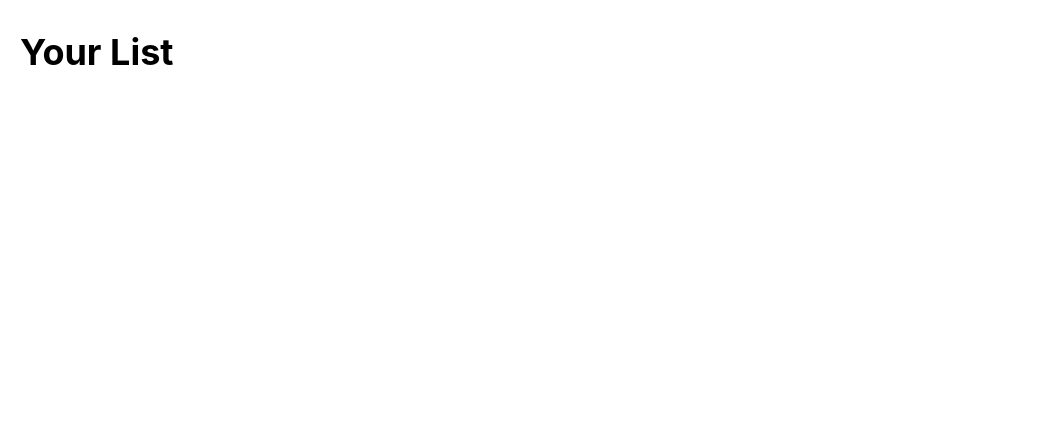
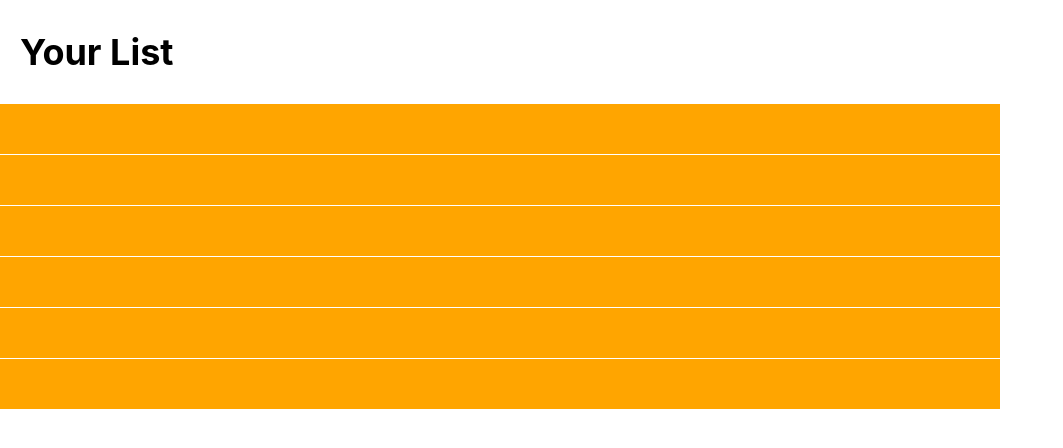
Before and after one commit to MadeInHellH/React, a React (Create React App) app in the folder world/: page / in a window 1280 px wide. Shown: the top 448 px of the page, without its empty margins (0-1063 px from the left). Built offline with nearby package versions, Linux system fonts and the light colour scheme.

Commit message:
Add more structure

```diff
--- a/world/src/components/app.js
+++ b/world/src/components/App.js
@@ -1,5 +1,7 @@
 import React, { Component } from 'react';
 import '../styles/app.css';
+import Grid from './Grid';
+import lists from '../data/list.json';
 
 class App extends Component {
   render() {
@@ -9,6 +11,7 @@ class App extends Component {
           <p>Your List</p>
           <div className="app-avatar"></div>
         </div>
+        <Grid />
       </div>
     );
   }
--- /dev/null
+++ b/world/src/components/Grid.js
@@ -0,0 +1,20 @@
+import React, { Component } from 'react';
+import '../styles/grid.css';
+import Todo from './Todo';
+
+class Grid extends Component {
+  render() {
+    return (
+      <div className="grid">
+	  	<Todo />
+	  	<Todo />
+		<Todo />
+		<Todo />
+		<Todo />
+		<Todo />
+	  </div>
+    );
+  }
+}
+
+export default Grid
--- /dev/null
+++ b/world/src/components/Todo.js
@@ -0,0 +1,13 @@
+import React, { Component } from 'react';
+import '../styles/todo.css';
+
+class Todo extends Component {
+  render() {
+    return (
+      <div className="todo">
+      </div>
+    );
+  }
+}
+
+export default Todo
--- /dev/null
+++ b/world/src/data/list.json
@@ -0,0 +1,29 @@
+{
+	"list" : [
+		{
+			"title" : "Buy iMac",
+			"day" : "2017-08-20T00:00:00.511Z",
+			"completed" : false
+		},
+		{
+			"title" : "Buy iPad",
+			"day" : "2017-08-22T00:00:00.511Z",
+			"completed" : false
+		},
+		{
+			"title" : "Invoice Apple",
+			"day" : "2017-08-24T00:00:00.511Z",
+			"completed" : false
+		},
+		{
+			"title" : "Call accountant",
+			"day" : "2017-08-26T00:00:00.511Z",
+			"completed" : false
+		},
+		{
+			"title" : "Book tickets to Austria",
+			"day" : "2017-08-28T00:00:00.511Z",
+			"completed" : false
+		}
+	]
+}
--- a/world/src/index.js
+++ b/world/src/index.js
@@ -1,7 +1,7 @@
 import React from 'react';
 import ReactDOM from 'react-dom';
 import './styles/index.css';
-import App from './components/app';
+import App from './components/App';
 import registerServiceWorker from './registerServiceWorker';
 
 ReactDOM.render(<App />, document.getElementById('root'));
--- a/world/src/styles/app.css
+++ b/world/src/styles/app.css
@@ -4,7 +4,7 @@
 }
 
 .app-heading {
-	margin: 30px 20px 0px 20px;
+	margin: 30px 20px 30px 20px;
 	display: flex;
 	flex-diraction: row;
 	justify-content: space-between;
--- /dev/null
+++ b/world/src/styles/grid.css
@@ -0,0 +1,2 @@
+.grid {
+}
--- /dev/null
+++ b/world/src/styles/todo.css
@@ -0,0 +1,6 @@
+.todo {
+	width: 1000px;
+	height: 50px;
+	background-color: orange;
+	border-bottom: 1px solid white;
+}
```
